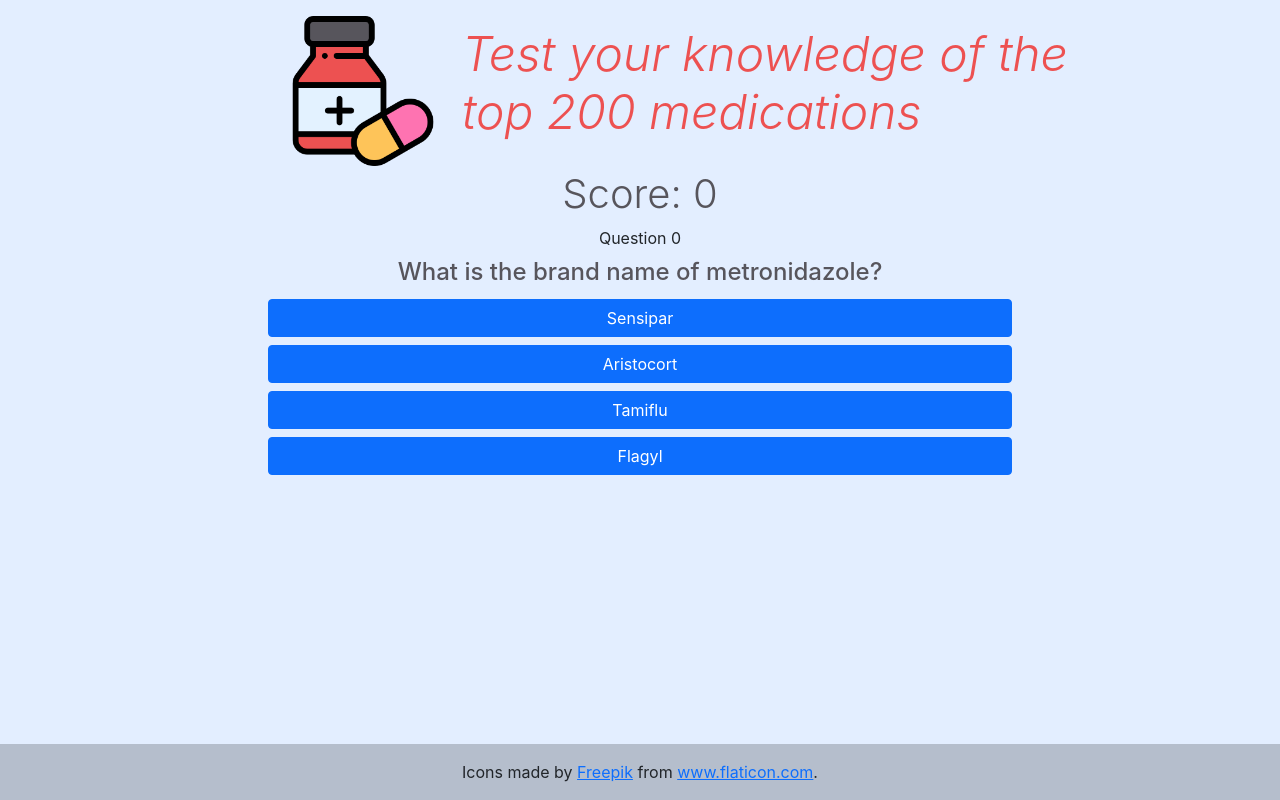
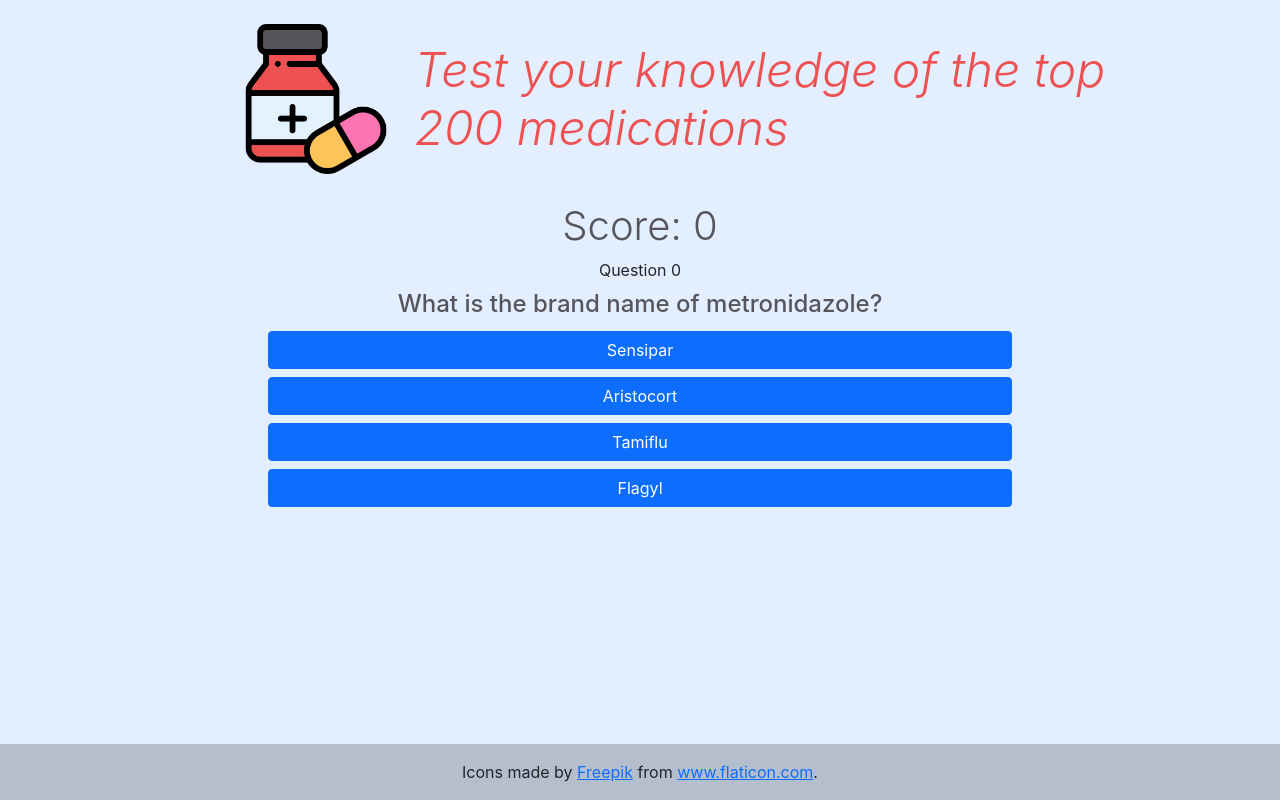
Before and after one commit to finish06/top200quiz, a React (Create React App) app: page / in a window 1280 px wide. Built offline with nearby package versions, Linux system fonts and the light colour scheme.

Commit message:
improve header placement

```diff
--- a/src/components/Header.js
+++ b/src/components/Header.js
@@ -1,11 +1,13 @@
 import logo from '../assets/medication.png';
 
 const Header = () => (
-	<header className="row">
-		<div className=" col col-sm-4">
-			<img src={logo} className="logo float-sm-end mt-3" alt="logo" />
+	<header className="row justify-content-center">
+		<div className="col-3 my-4">
+			<img src={logo} className="float-end logo" alt="logo" />
 		</div>
-		<span className="col-md-7 display-5 subtitle my-auto">Test your knowledge of the top 200 medications</span>
+		<div className="col-8 d-flex align-items-center">
+			<span className="display-5 subtitle">Test your knowledge of the top 200 medications</span>
+		</div>
 	</header>
 );
 
```
